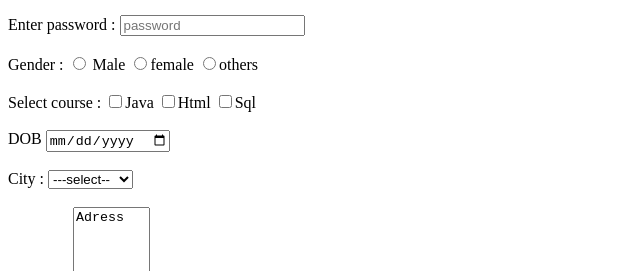
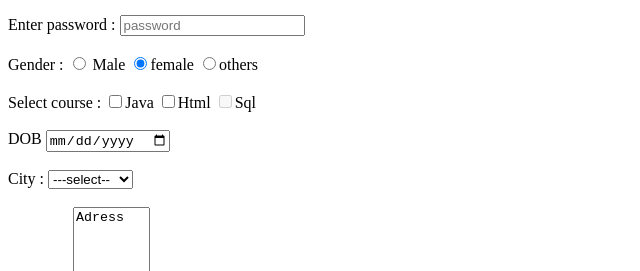
Before and after one commit to giberusahanagn/HTML, a plain HTML site: page files/register_form.html in a window 1280 px wide. Shown: the part 143-414 px from the top of the page, 0-640 px from the left. Drawn offline with Linux system fonts and the light colour scheme.

Commit message:
Register form

```diff
--- a/files/register_form.html
+++ b/files/register_form.html
@@ -40,8 +40,8 @@
    <br>
   <div>
     <label > Gender :</label>
-    <input type="radio" name="Gender" > Male<!-- choose button--->
-    <input type="radio" name="Gender">female
+    <input type="radio" name="Gender"> Male<!-- choose button--->
+    <input type="radio" name="Gender"checked>female
     <input type="radio" name="Gender">others
   </div>
   <br>
@@ -49,7 +49,7 @@
     <label>Select course :</label>
     <input type="checkbox">Java
     <input type="checkbox">Html
-    <input type="checkbox">Sql
+    <input type="checkbox" disabled>Sql
 </div>
   <br>
   <div>
```
